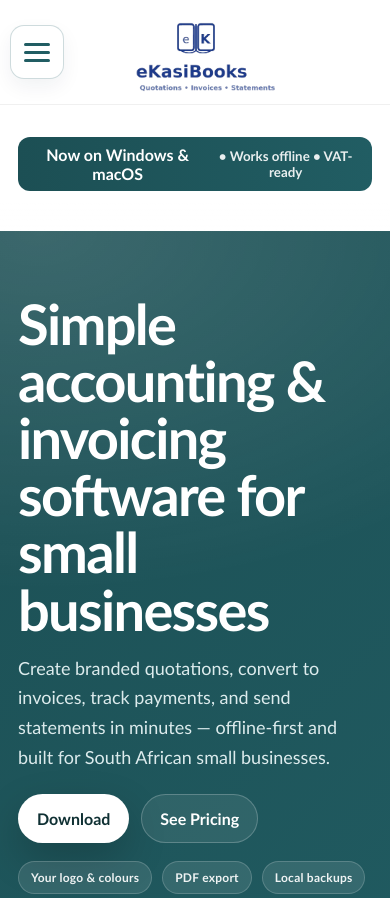
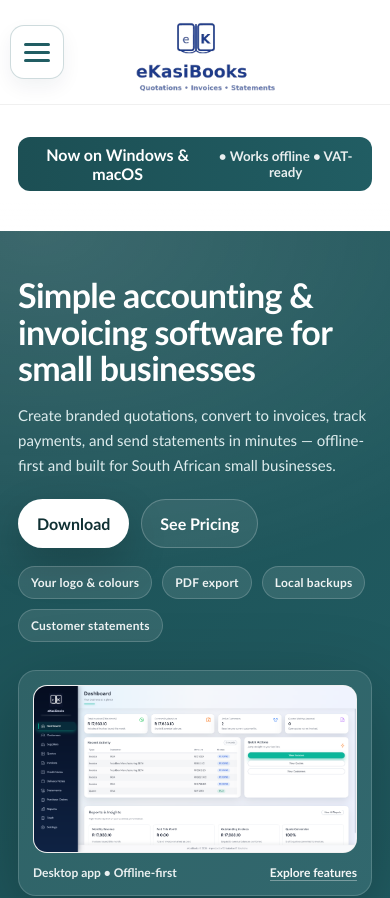
Before and after one commit to thandomasuku/ekasibooks-website, a Next.js app: page / in a window 390 px wide. Shown: the top 898 px of the page. Built offline with nearby package versions, Linux system fonts and the light colour scheme.

Commit message:
Tweak mobile hero font sizes on homepage

```diff
--- a/components/HomeClient.tsx
+++ b/components/HomeClient.tsx
@@ -164,7 +164,7 @@
           style={{
             textAlign: "center",
             paddingTop: 14,
-            paddingBottom: 22, // 👈 gives room for the fade
+            paddingBottom: 22, // gives room for the fade
           }}
         >
           <span className="announcement">
@@ -189,6 +189,7 @@
 
       {/* HERO */}
       <section
+        className="homeHero"
         style={{
           paddingTop: 64,
           paddingBottom: 72,
@@ -208,26 +209,26 @@
           >
             <div>
               <h1
-                className="reveal"
+                className="reveal heroTitle"
                 style={{
                   margin: 0,
                   color: "#fff",
                   fontWeight: 950,
                   letterSpacing: "-0.03em",
                   lineHeight: 1.02,
-                  fontSize: 56,
+                  fontSize: 56, // desktop
                 }}
               >
                 Simple accounting &amp; invoicing software for small businesses
               </h1>
 
               <p
-                className="reveal"
+                className="reveal heroSubtitle"
                 style={{
                   marginTop: 16,
                   marginBottom: 0,
                   color: "rgba(231,243,244,.95)",
-                  fontSize: 18,
+                  fontSize: 18, // desktop
                   lineHeight: 1.65,
                   maxWidth: 640,
                 }}
@@ -392,6 +393,30 @@
               .heroGrid{
                 grid-template-columns: 1fr !important;
                 gap: 28px !important;
+              }
+            }
+
+            /* Mobile font sizing fix (targets hero only) */
+            @media (max-width: 600px){
+              .homeHero{
+                padding-top: 46px !important;
+                padding-bottom: 52px !important;
+              }
+              .heroTitle{
+                font-size: 34px !important;
+                line-height: 1.08 !important;
+                letter-spacing: -0.02em !important;
+              }
+              .heroSubtitle{
+                font-size: 15px !important;
+                line-height: 1.65 !important;
+              }
+            }
+
+            /* Extra-small phones */
+            @media (max-width: 380px){
+              .heroTitle{
+                font-size: 30px !important;
               }
             }
           `}</style>
```
